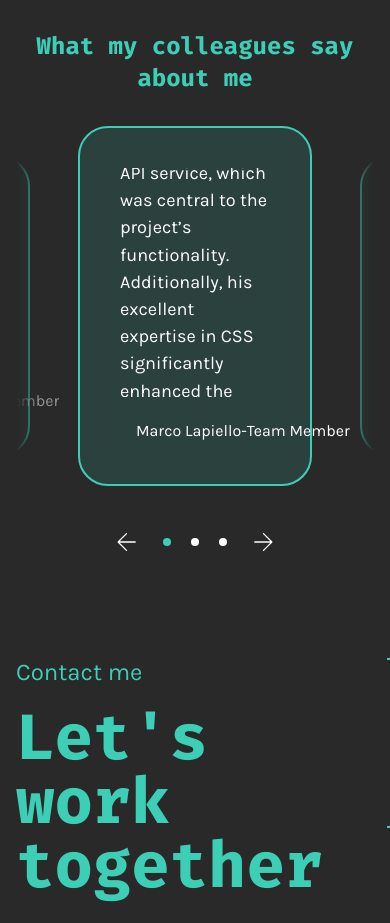
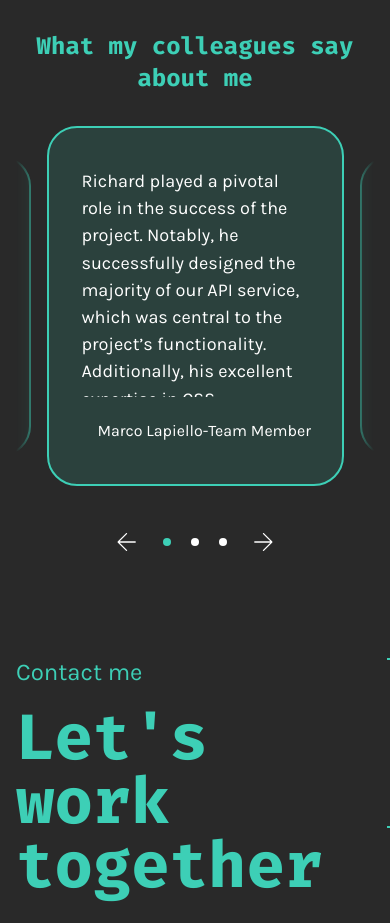
Before and after one commit to RichardStreu/portfolioAngular, an Angular app: page / in a window 390 px wide. Shown: the part 4840-5763 px from the top of the page. Built offline with nearby package versions, Linux system fonts and the light colour scheme.

Commit message:
feat: enhance e-references section responsiveness with dynamic gap adjustments for smaller screens

```diff
--- a/src/app/landing-page/sections/e-references/e-references.component.scss
+++ b/src/app/landing-page/sections/e-references/e-references.component.scss
@@ -59,6 +59,14 @@
           height: 360px;
         }
 
+        @media screen and (max-width: 800px) {
+          gap: 1.5rem;
+        }
+
+        @media screen and (max-width: 550px) {
+          gap: 1rem;
+        }
+
         .singleReference {
           height: 268px;
           width: 632px;
@@ -78,6 +86,15 @@
             width: 60vw;
           }
 
+          @media screen and (max-width: 800px) {
+            width: 68vw;
+            padding: 40px 32px;
+          }
+
+          @media screen and (max-width: 550px) {
+            width: 76vw;
+          }
+
 
 
           p {
@@ -95,7 +112,7 @@
             @media screen and (max-width: 1250px) {
               font-size: 1.13rem;
               display: flex;
-              align-items: center;
+              align-items: start;
             }
           }
 
--- a/src/app/landing-page/sections/e-references/e-references.component.ts
+++ b/src/app/landing-page/sections/e-references/e-references.component.ts
@@ -1,5 +1,5 @@
 import { CommonModule } from '@angular/common';
-import { Component, inject } from '@angular/core';
+import { Component, inject, HostListener } from '@angular/core';
 import { LanguageService } from '../../../services/language.service';
 import { ReferenceDataService } from '../../../services/reference-data.service';
 
@@ -26,8 +26,11 @@ export class EReferencesComponent {
   isSingleReferenceTransition: boolean = true;
   isCarouselBoxTransition: boolean = true;
 
+  windowWidth: number = 0;
+
   constructor() {
     this.references = this.referenceDataService.references;
+    this.onResize();
   }
 
   ngOnInit() {
@@ -38,6 +41,20 @@ export class EReferencesComponent {
   ngAfterViewInit(): void {
     this.getElementSizes();
     this.firstCarouselPositioning();
+  }
+
+  @HostListener('window:resize', ['$event'])
+  onResize() {
+    let width = window.innerWidth;
+    console.log(width);
+
+    if (width < 800) {
+      this.gapWidth = 24;
+    }
+
+    if (width < 550) {
+      this.gapWidth = 16;
+    }
   }
 
   chooseLanguage() {
```
